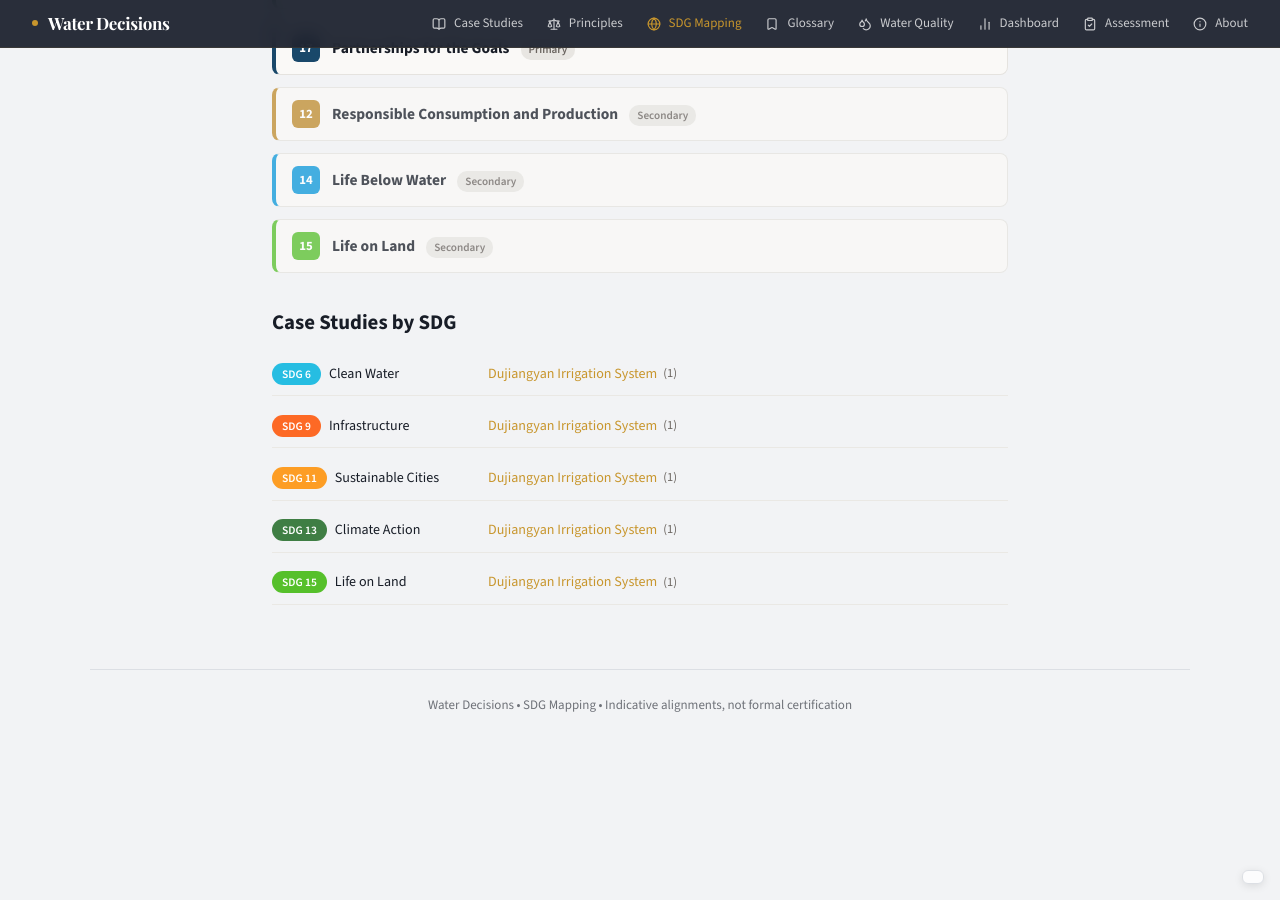
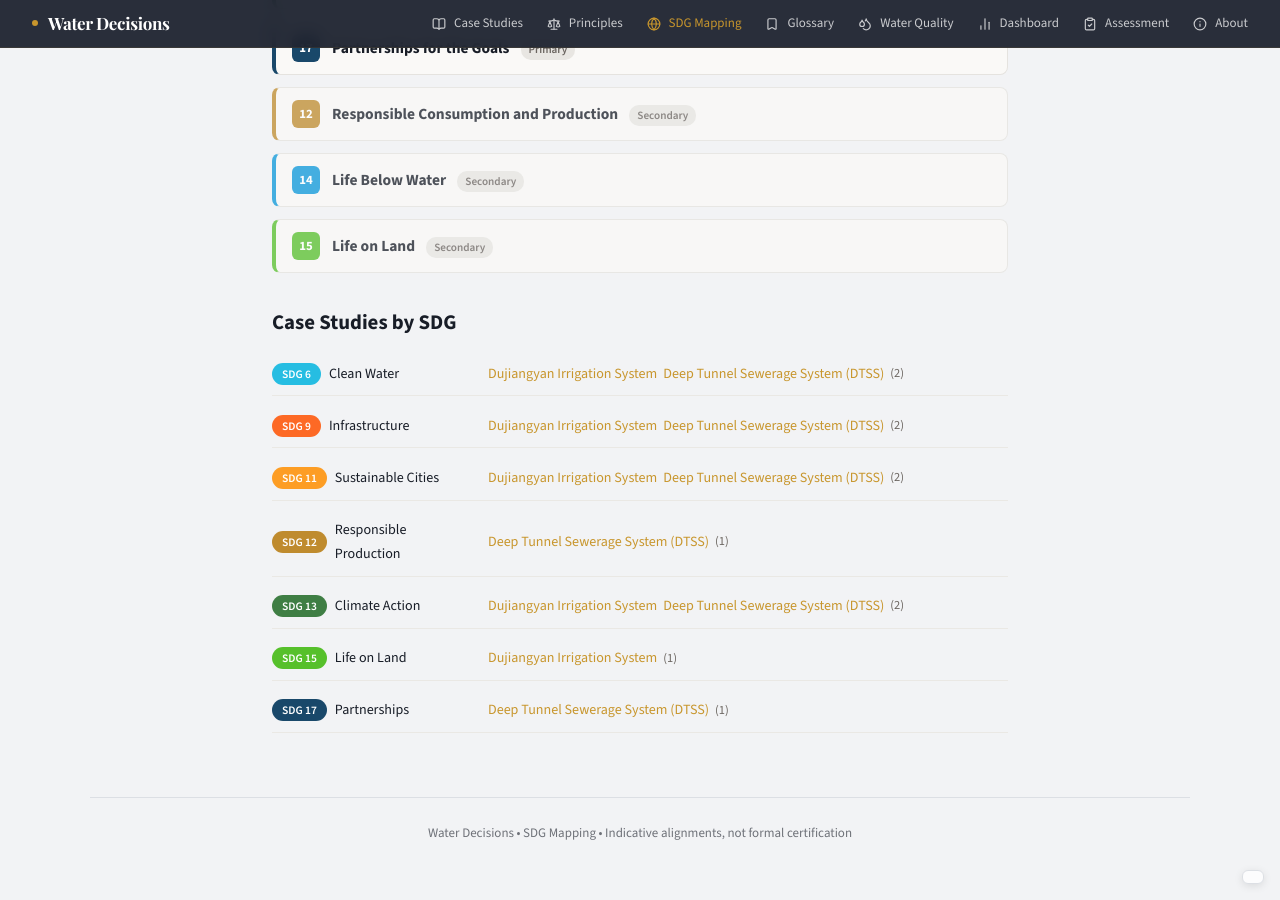
Before and after one commit to visioninglab/waterdecisions, a Jekyll site: the page built from sdg-mapping.html, in a window 1280 px wide and 900 px high, scrolled down 1697 px. Built offline with Jekyll 4.4.1, drawn with Linux system fonts in a browser that asks for light colours; before the commit the page ends 2469 px from its top, so only the background shows below that; some of the changed lines change nothing that is shown.

Commit message:
Add SDG metadata to Singapore DTSS case study

```diff
--- a/_case_studies/singapore-dtss.md
+++ b/_case_studies/singapore-dtss.md
@@ -4,6 +4,23 @@
 description: "Singapore Deep Tunnel Sewerage System - National water security through used water reclamation via a 206km deep tunnel system."
 country: Singapore
 sector: water
+sdgs: ["SDG6", "SDG9", "SDG11", "SDG13", "SDG17", "SDG12"]
+sdg_targets: ["6.3", "6.5", "9.1", "11.5", "13.1", "17.17", "12.2"]
+sdg_rationale:
+  - target: "6.3"
+    text: "Supports improved water quality through centralised deep-tunnel sewerage, reducing pollution of waterways and coastal areas."
+  - target: "6.5"
+    text: "Contributes to integrated water resources management by treating and reclaiming used water as NEWater."
+  - target: "9.1"
+    text: "Purpose-built resilient infrastructure designed for a 100-year operational lifespan with future expansion capacity."
+  - target: "11.5"
+    text: "Reduces urban flood risk by consolidating surface-level sewerage into a deep-tunnel system, freeing land for development."
+  - target: "13.1"
+    text: "Strengthens climate resilience by reducing dependence on imported water through closed-loop water reclamation."
+  - target: "17.17"
+    text: "Relies on public-private partnerships and international engineering collaboration for design, construction, and operation."
+  - target: "12.2"
+    text: "Promotes efficient resource use through water reclamation, biosolid recovery, and energy generation from the treatment process."
 status: published
 nav_active: case-studies
 
@@ -47,10 +64,14 @@
     - Water Security
     - National Infrastructure
     - Digital Twin
+    - "SDG 6"
+    - "SDG 9"
+    - "SDG 17"
   filters:
     sector: water
     hazard: flood
     location: singapore
+    sdgs: "SDG6 SDG9 SDG11 SDG13 SDG17 SDG12"
 
 # Sections
 sections:
```
